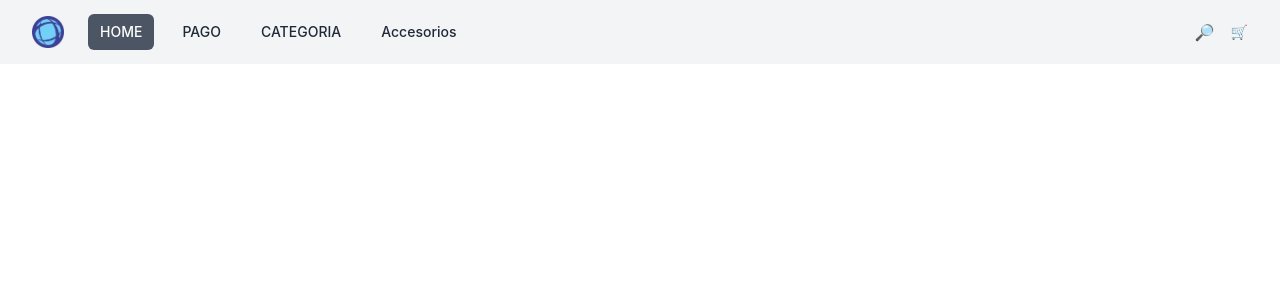
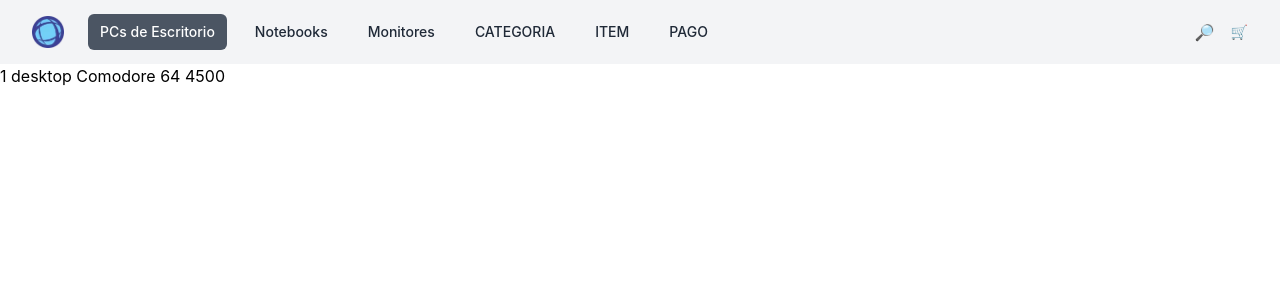
Before and after one commit to ljnazar/Market_Online, a React (Create React App) app: page /item/1 in a window 1280 px wide. Shown: the top 300 px of the page. Built offline with nearby package versions, Linux system fonts and the light colour scheme.

Commit message:
Improve-Code

```diff
--- a/src/App.js
+++ b/src/App.js
@@ -4,7 +4,8 @@ import NavBar from './components/NavBar';
 import ItemListContainer from './components/ItemListContainer';
 import { BrowserRouter, Routes, Route } from 'react-router-dom';
 import Checkout from './components/Checkout';
-import Item from './components/Item';
+import ItemDetailContainer from './components/ItemDetailContainer';
+//import Item from './components/Item';
 
 export default function App() {
 
@@ -17,7 +18,8 @@ export default function App() {
         <Routes>
           <Route path="/" element={<ItemListContainer greeting={"Bienvenido al Market Online de Oficom"} />} />
           <Route path="/checkout" element={<Checkout />}/>
-          <Route path="/category/:nameCategory" element={<Item/>} />
+          <Route path="/category/:idCategory" element={<ItemListContainer />} />
+          <Route path="/item/:idItem" element={<ItemDetailContainer />} />
           <Route />
         </Routes>
 
--- a/src/components/Item.jsx
+++ b/src/components/Item.jsx
@@ -3,9 +3,6 @@ import React, { useState ,useEffect } from 'react';
 //import {useParams} from "react-router-dom";
 
 export default function Item() {
-
-  // REVISAR
-  //const {nameCategory} = useParams();
 
   const [arrayDePokes, setArrayDePokes] = useState([]);
 
--- /dev/null
+++ b/src/components/ItemDetailContainer.jsx
@@ -0,0 +1,42 @@
+import React, {useState, useEffect} from 'react';
+import { useParams } from 'react-router-dom';
+
+
+export default function ItemDetailContainer() {
+
+    const { idItem } = useParams();
+
+    const [product, setProduct] = useState({});
+
+    let productsPC = [
+      { id: 1, name: "Comodore 64", category: "desktop", price: 4500 },
+      { id: 2, name: "Lentium 3", category: "desktop", price: 4500 },
+      { id: 3, name: "Celeron", category: "desktop", price: 4500 },
+      { id: 4, name: "AMD 3.4 Gigawats", category: "desktop", price: 4500 },
+      { id: 5, name: "Intel i9", category: "desktop", price: 4500 }
+    ];
+
+    useEffect(() => {
+
+      const getProduct = new Promise((res, rej) => {
+        setTimeout(() => {
+          res(productsPC.find((item) => item.id == idItem));
+        }, 2000);
+      });
+
+      getProduct.then((res) => {
+          setProduct(res);
+      });
+
+    }, [idItem]);
+
+  return (
+    <div>
+        {product.id && (
+            <>
+                {product.id + " " + product.category + " " + product.name + " " + product.price}
+            </>
+        )}
+    </div>
+  )
+}
--- a/src/components/ItemListContainer.jsx
+++ b/src/components/ItemListContainer.jsx
@@ -1,17 +1,63 @@
-import React from 'react';
+import React, {useState, useEffect} from 'react';
+import { useParams } from 'react-router-dom';
 import Item from './Item';
 import ItemCount from './ItemCount';
 import ItemList from './ItemList';
 
 export default function ItemListContainer({greeting}) {
+
+  const { idCategory } = useParams();
+
+  const [products, setProducts] = useState([]);
+
+  let productsPC = [
+    { id: 1, name: "Comodore 64", category: "desktop", price: 4500 },
+    { id: 2, name: "Lentium 3", category: "desktop", price: 4500 },
+    { id: 3, name: "Celeron", category: "desktop", price: 4500 },
+    { id: 4, name: "AMD 3.4 Gigawats", category: "desktop", price: 4500 },
+    { id: 5, name: "Intel i9", category: "desktop", price: 4500 },
+    { id: 6, name: "Alienware", category: "notebook", price: 4500 }
+  ];
+
+  useEffect(() => {
+
+    const getProducts = new Promise((res, rej) => {
+      setTimeout(() => {
+        res(productsPC);
+      }, 2000);
+    });
+
+    getProducts.then((res) => {
+      if (idCategory) {
+        setProducts(res.filter((item) => item.category === idCategory))
+      } else {
+        setProducts(res);
+      }
+    })
+
+  }, [idCategory])
+
+
+
+
   return (
     <>
       <div className="text-center" style={{ backgroundColor: "orange" }}>
           {greeting}
       </div>
-      <ItemCount />
+      <div>
+        {!products.length && "Loading..."}
+        {products.map((item) => (
+          <div key={item.id}>
+            {JSON.stringify(item)}
+            <br/>
+            <br/>
+          </div>
+        ))}
+      </div>
+      {/*<ItemCount />
       <ItemList />
-      <Item />
+      <Item />*/}
     </>
   )
 }
--- a/src/components/NavBar.jsx
+++ b/src/components/NavBar.jsx
@@ -68,42 +68,35 @@ export default function NavBar({ button , color}) {
             </div>
             <div className="flex flex-1 items-center justify-center sm:items-stretch sm:justify-start">
               <div className="flex flex-shrink-0 items-center">
-                <img
-                  className="block h-8 w-auto lg:hidden"
-                  src={logo}
-                  alt="logo"
-                />
-                <img
-                  className="hidden h-8 w-auto lg:block"
-                  src={logo}
-                  alt="logo"
-                />
+                <Link to={"/"}>
+                  <img
+                    className="block h-8 w-auto"
+                    src={logo}
+                    alt="logo"
+                  />
+                </Link>
               </div>
               <div className="hidden sm:ml-6 sm:block">
                 <div className="flex space-x-4">
                   {/* Current: "bg-gray-900 text-white", Default: "text-gray-300 hover:bg-gray-700 hover:text-white" */}
-                  <Link className="bg-gray-600 text-white px-3 py-2 rounded-md text-sm font-medium"
-                    aria-current="page" to={"/"}>
-                    HOME
+                  <Link className="bg-gray-600 text-white px-3 py-2 rounded-md text-sm font-medium" to={"/category/pc"}>
+                    PCs de Escritorio
                   </Link>
-                  <a
-                    href="/checkout"
-                    className="text-gray-800 hover:bg-gray-600 hover:text-white px-3 py-2 rounded-md text-sm font-medium"
-                  >
+                  <Link className="text-gray-800 hover:bg-gray-600 hover:text-white px-3 py-2 rounded-md text-sm font-medium" to={"/category/notebooks"}>
+                    Notebooks
+                  </Link>
+                  <Link className="text-gray-800 hover:bg-gray-600 hover:text-white px-3 py-2 rounded-md text-sm font-medium" to={"/category/monitores"}>
+                    Monitores
+                  </Link>
+                  <Link className="text-gray-800 hover:bg-gray-600 hover:text-white px-3 py-2 rounded-md text-sm font-medium" to={"/category/:idCategory"}>
+                    CATEGORIA
+                  </Link>
+                  <Link className="text-gray-800 hover:bg-gray-600 hover:text-white px-3 py-2 rounded-md text-sm font-medium" to={"/item/:idItem"}>
+                    ITEM
+                  </Link>
+                  <Link className="text-gray-800 hover:bg-gray-600 hover:text-white px-3 py-2 rounded-md text-sm font-medium" to={"/checkout"}>
                     PAGO
-                  </a>
-                  <a
-                    href="/category/:nameCategory"
-                    className="text-gray-800 hover:bg-gray-600 hover:text-white px-3 py-2 rounded-md text-sm font-medium"
-                  >
-                    CATEGORIA
-                  </a>
-                  <a
-                    href="../../public/index.html"
-                    className="text-gray-800 hover:bg-gray-600 hover:text-white px-3 py-2 rounded-md text-sm font-medium"
-                  >
-                    Accesorios
-                  </a>
+                  </Link>
                 </div>
               </div>
             </div>
```
